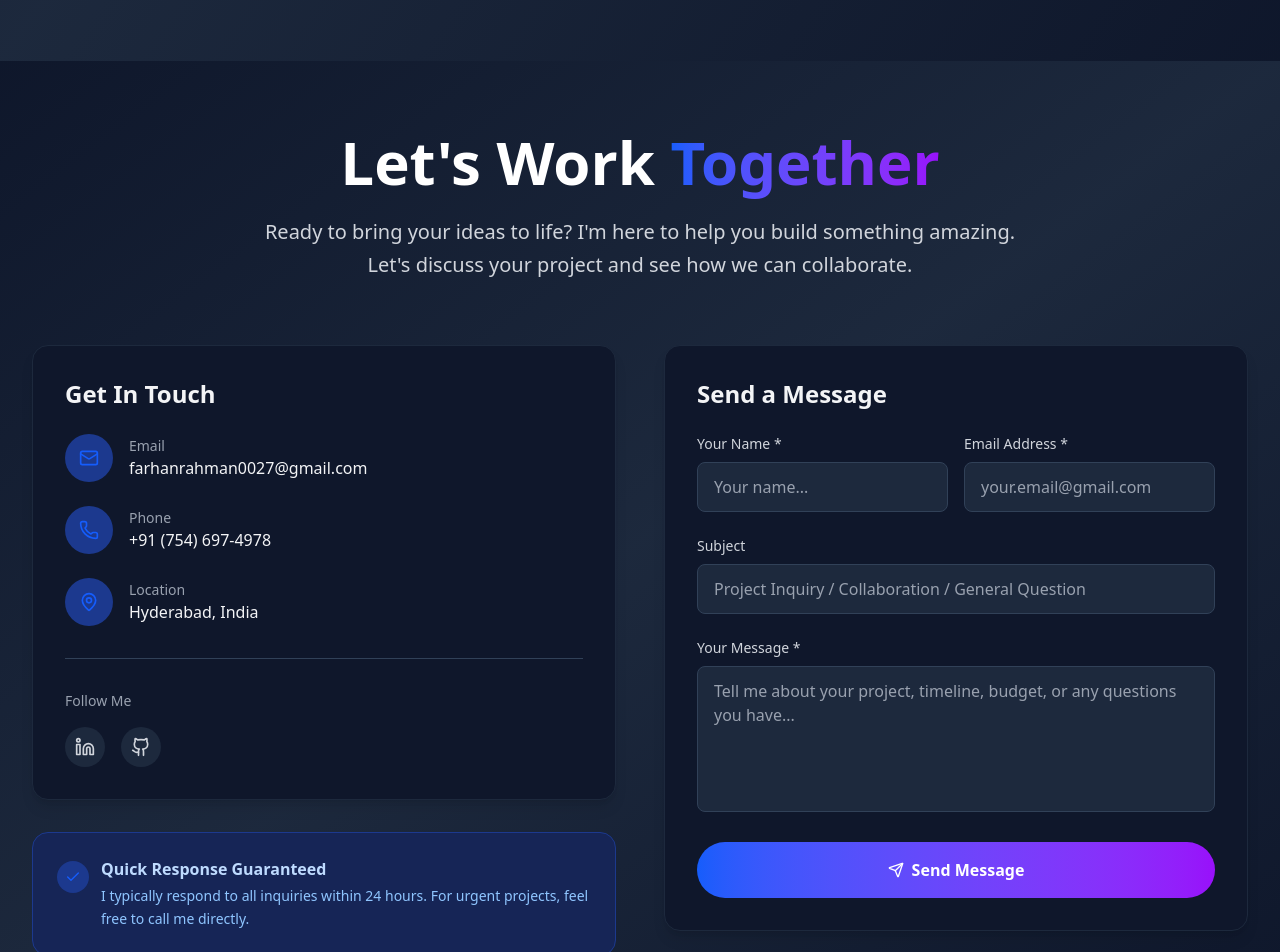
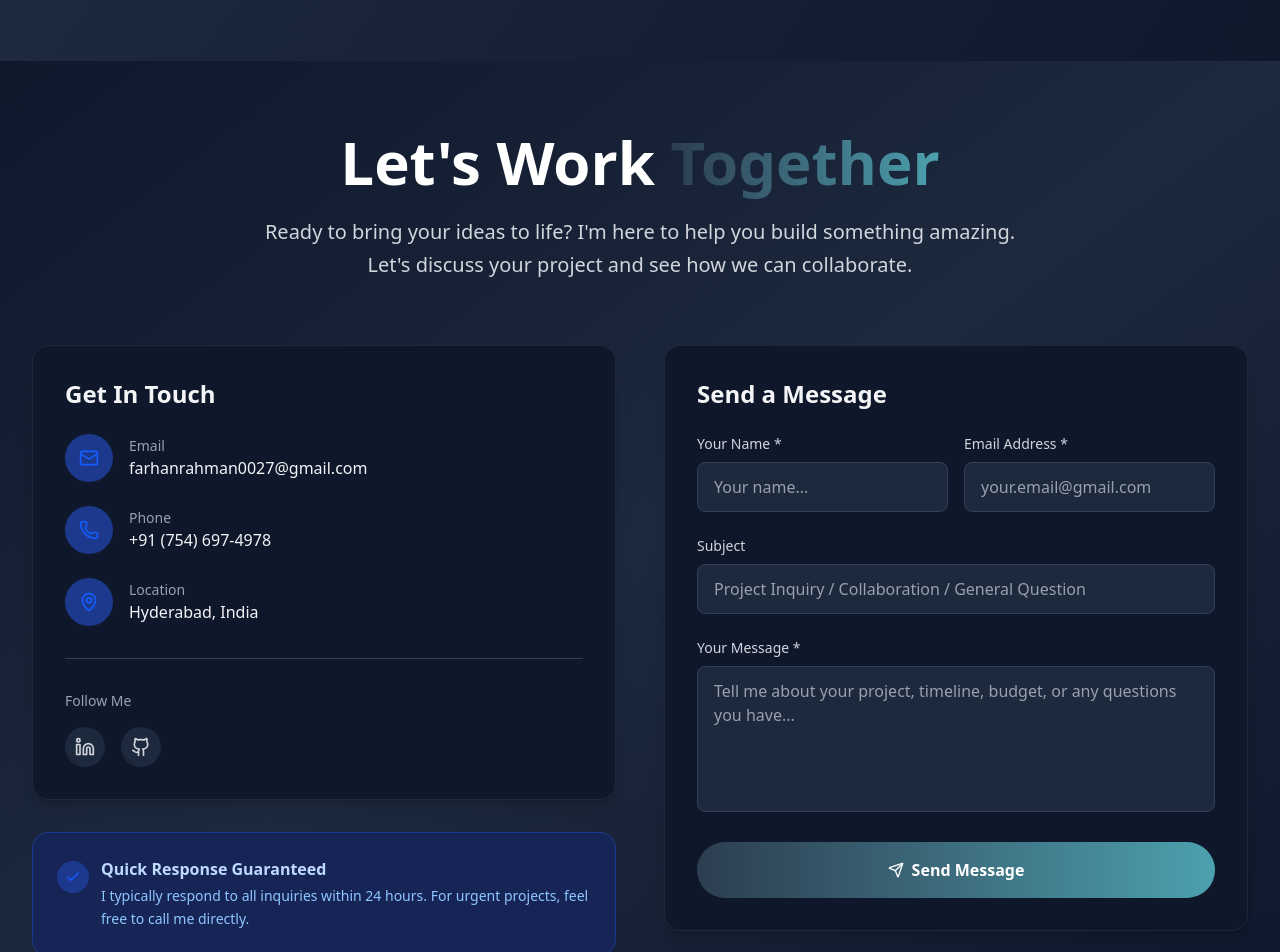
Before and after one commit to ezio421511/portfolio-front-lee, a React (Vite) app: page / in a window 1280 px wide. Shown: the part 9500-10452 px from the top of the page. Built offline with nearby package versions, Linux system fonts and the light colour scheme.

Commit message:
update the contact section

```diff
--- a/src/components/Contact.jsx
+++ b/src/components/Contact.jsx
@@ -183,7 +183,7 @@ const Contact = () => {
             darkMode ? 'text-white' : 'text-[#2C3E50]'
           }`}>
             Let's Work{' '}
-            <span className="bg-gradient-to-r from-blue-600 to-purple-600 bg-clip-text text-transparent block sm:inline">
+            <span className="bg-gradient-to-r from-[#2c3e50] to-[#4ca1af] bg-clip-text text-transparent block sm:inline">
               Together
             </span>
           </h2>
@@ -455,8 +455,8 @@ const Contact = () => {
                 disabled={isSending}
                 className={`w-full font-semibold py-3 sm:py-4 px-4 sm:px-6 rounded-full cursor-pointer transition-all duration-200 flex items-center justify-center space-x-2 transform hover:scale-[1.02] active:scale-[0.98] disabled:scale-100 text-sm sm:text-base
                 ${darkMode
-                  ? "bg-gradient-to-r from-blue-600 to-purple-600 text-white hover:from-blue-700 hover:to-purple-700"
-                  : "bg-gradient-to-r from-blue-600 to-purple-600 text-white hover:from-blue-700 hover:to-purple-700"
+                  ? "bg-gradient-to-r from-[#2c3e50] to-[#4ca1af] text-white hover:from-blue-700 hover:to-purple-700"
+                  : "bg-gradient-to-r from-[#2c3e50] to-[#4ca1af] text-white hover:from-blue-700 hover:to-purple-700"
                 } disabled:opacity-70 disabled:cursor-not-allowed`}
               >
                 {isSending ? (
```
